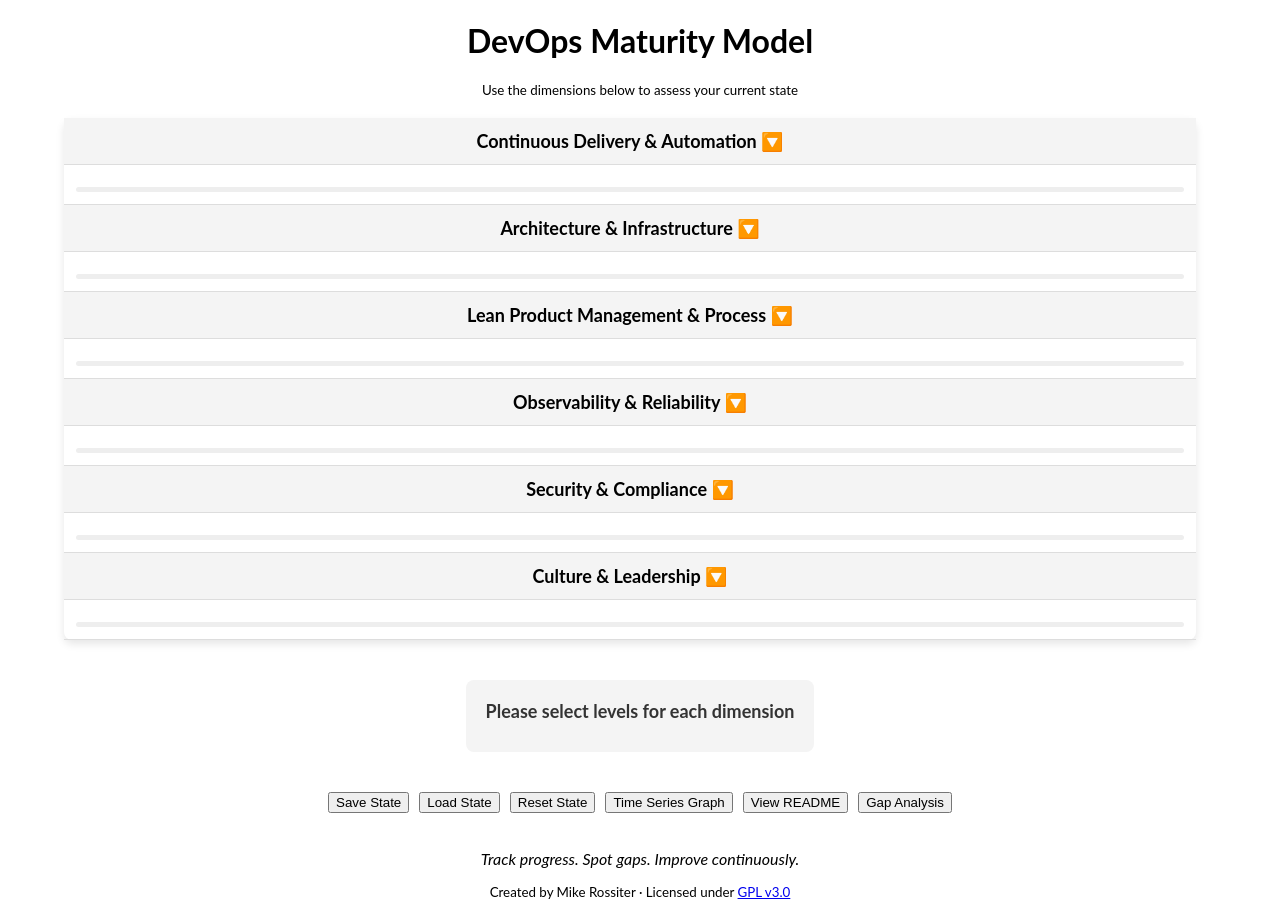
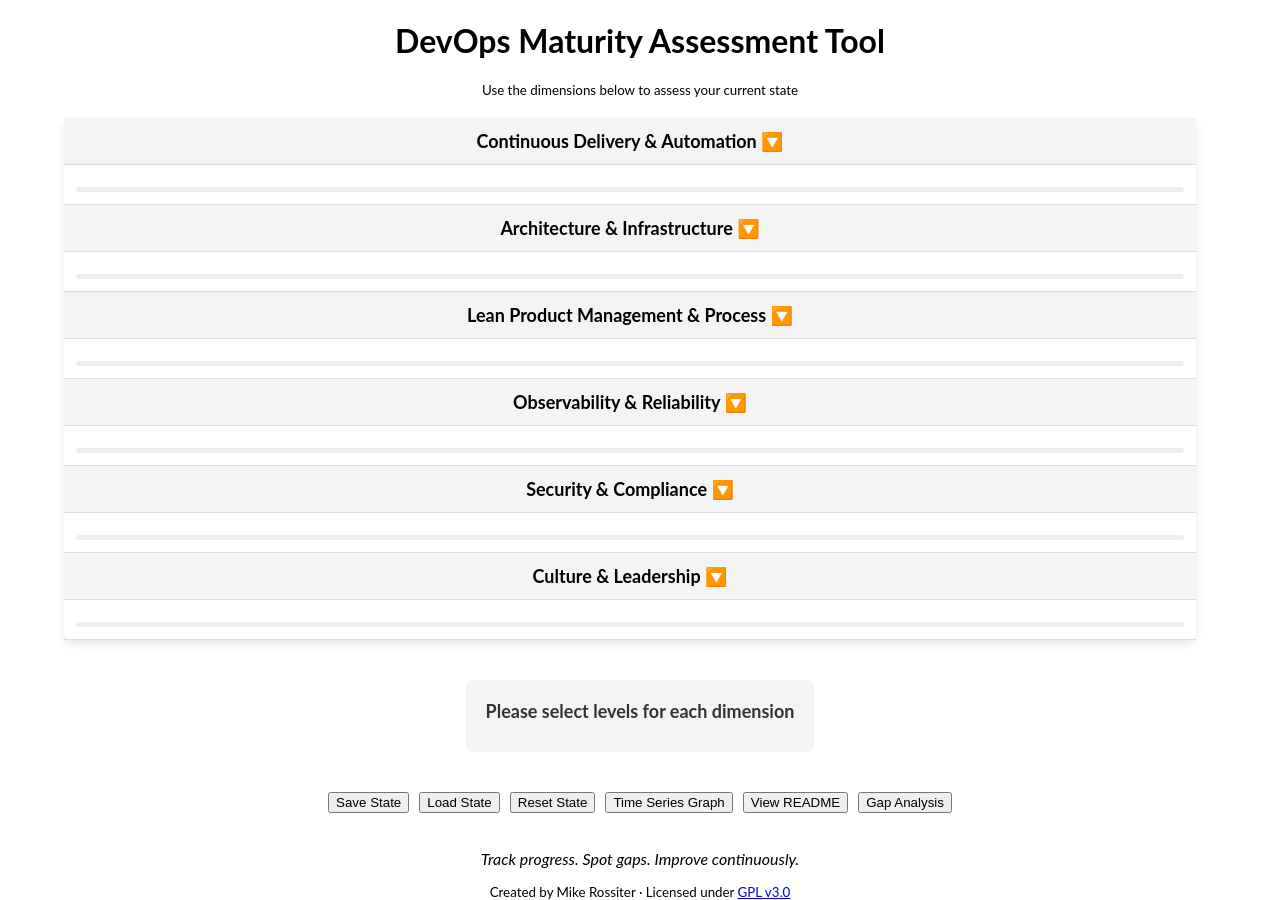
Before and after one commit to mikerossiter/DevOpsMaturityModel, a website: page public/index.html in a window 1280 px wide. Drawn offline with Linux system fonts and the light colour scheme.

Commit message:
Updated name to reflect use of tool for guiding DevOps adoption

```diff
--- a/package.json
+++ b/package.json
@@ -1,6 +1,6 @@
 {
-  "name": "devops-maturity-model",
-  "version": "2.6.7",
+  "name": "devops-maturity-assessment-tool",
+  "version": "2.6.8",
   "scripts": {
     "start": "node src/server.js"
   },
--- a/public/graph.js
+++ b/public/graph.js
@@ -1,6 +1,6 @@
 /*
- * This file is part of the DevOps Maturity Model project.
- * Copyright (C) 2025 Mike Rossiter
+ * This file is part of the DevOps Maturity Assessment Tool project.
+ * Copyright (C) 2026 Mike Rossiter
  *
  * This program is free software: you can redistribute it and/or modify
  * it under the terms of the GNU General Public License as published by
--- a/public/index.html
+++ b/public/index.html
@@ -1,6 +1,6 @@
 <!--
-  Part of the DevOps Maturity Model project
-  Copyright (C) 2025 Mike Rossiter
+  Part of the DevOps Maturity Assessment Tool project
+  Copyright (C) 2026 Mike Rossiter
 
   Licensed under the GNU General Public License v3.0
   See LICENSE file or https://www.gnu.org/licenses/gpl-3.0.en.html
@@ -10,13 +10,13 @@
 <head>
   <meta charset="UTF-8">
   <meta name="viewport" content="width=device-width, initial-scale=1.0">
-  <title>DevOps Maturity Model</title>
+  <title>DevOps Maturity Assessment Tool</title>
   <link rel="stylesheet" href="styles.css">
   <script defer src="script.js"></script>
 </head>
 <body>
 
-  <h1>DevOps Maturity Model</h1>
+  <h1>DevOps Maturity Assessment Tool</h1>
   <sub>Use the dimensions below to assess your current state</sub>
   <!-- Container for Table -->
   <div class="model-container">
--- a/public/script.js
+++ b/public/script.js
@@ -1,6 +1,6 @@
 /*
- * This file is part of the DevOps Maturity Model project.
- * Copyright (C) 2025 Mike Rossiter
+ * This file is part of the DevOps Maturity Assessment Tool project.
+ * Copyright (C) 2026 Mike Rossiter
  *
  * This program is free software: you can redistribute it and/or modify
  * it under the terms of the GNU General Public License as published by
--- a/src/server.js
+++ b/src/server.js
@@ -1,6 +1,6 @@
 /*
- * This file is part of the DevOps Maturity Model project.
- * Copyright (C) 2025 Mike Rossiter
+ * This file is part of the DevOps Maturity Assessment Tool project.
+ * Copyright (C) 2026 Mike Rossiter
  *
  * This program is free software: you can redistribute it and/or modify
  * it under the terms of the GNU General Public License as published by
```
Also changed, not shown: public/graph.html (+2 -2 lines), README.md, 1 other file.
